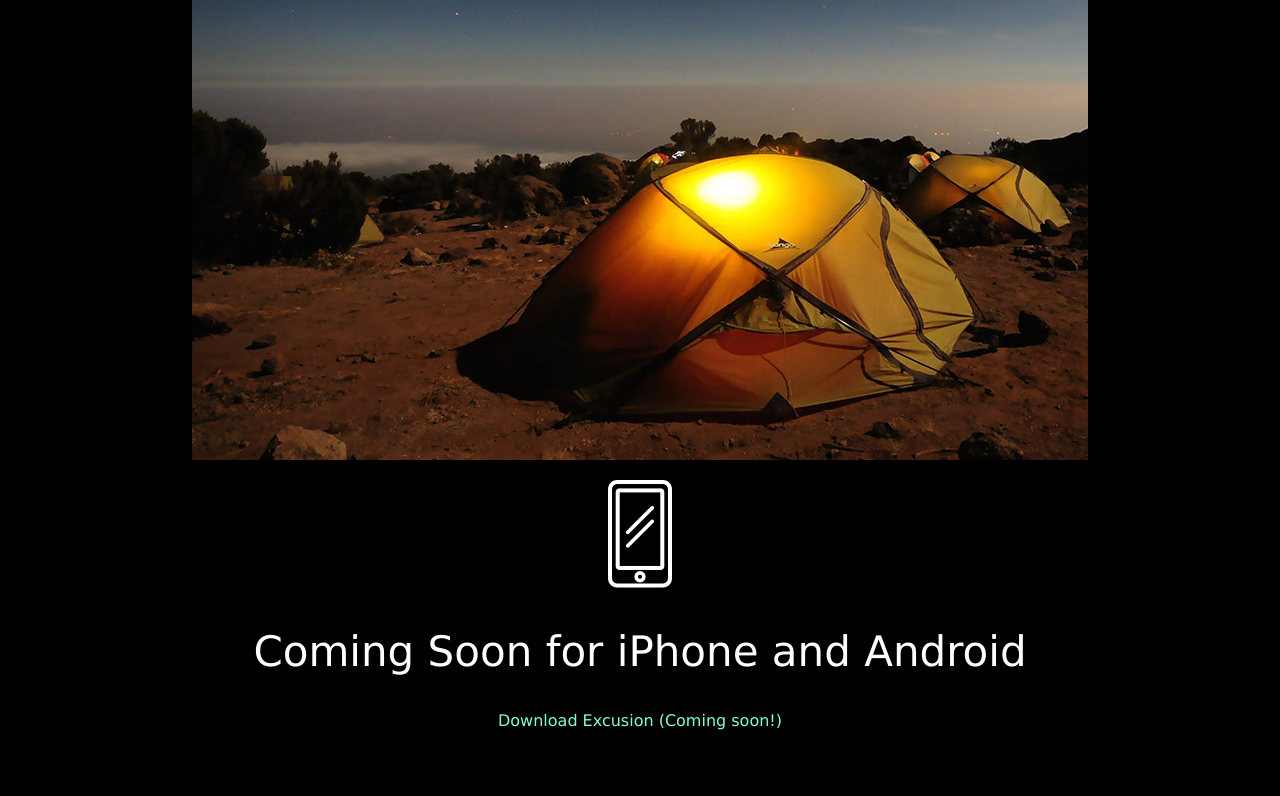
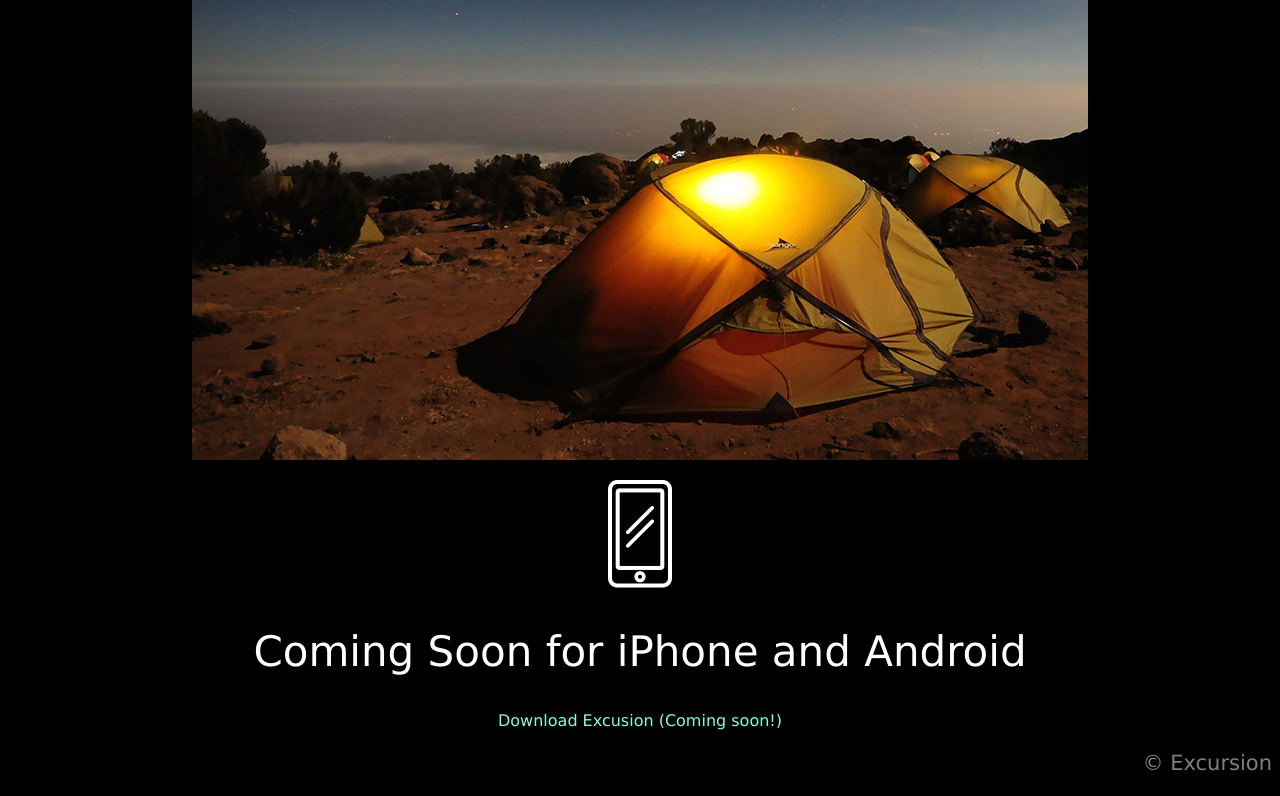
Before and after one commit to linjingt/excursion, a plain HTML site: page index.html in a window 1280 px wide. Shown: the part 550-1346 px from the top of the page. Before the commit the page ends 1301 px from the top, so only its background shows below. Drawn offline with Linux system fonts and the light colour scheme.

Commit message:
Complete all additions to page.

```diff
--- a/index.html
+++ b/index.html
@@ -15,5 +15,6 @@
     <p><img src="./resources/images/phone.png" alt=""></p>
     <h2>Coming Soon for iPhone and Android</h2>
     <h4>Download Excusion (Coming soon!)</h4>
+    <h3 class="footer">&copy; Excursion</h3>
   </body>
 </html>
--- a/resources/css/style.css
+++ b/resources/css/style.css
@@ -24,3 +24,7 @@ h4{
   color: aquamarine;
   font-size: 16px;
 }
+
+.footer{
+  text-align: right;
+}
```
